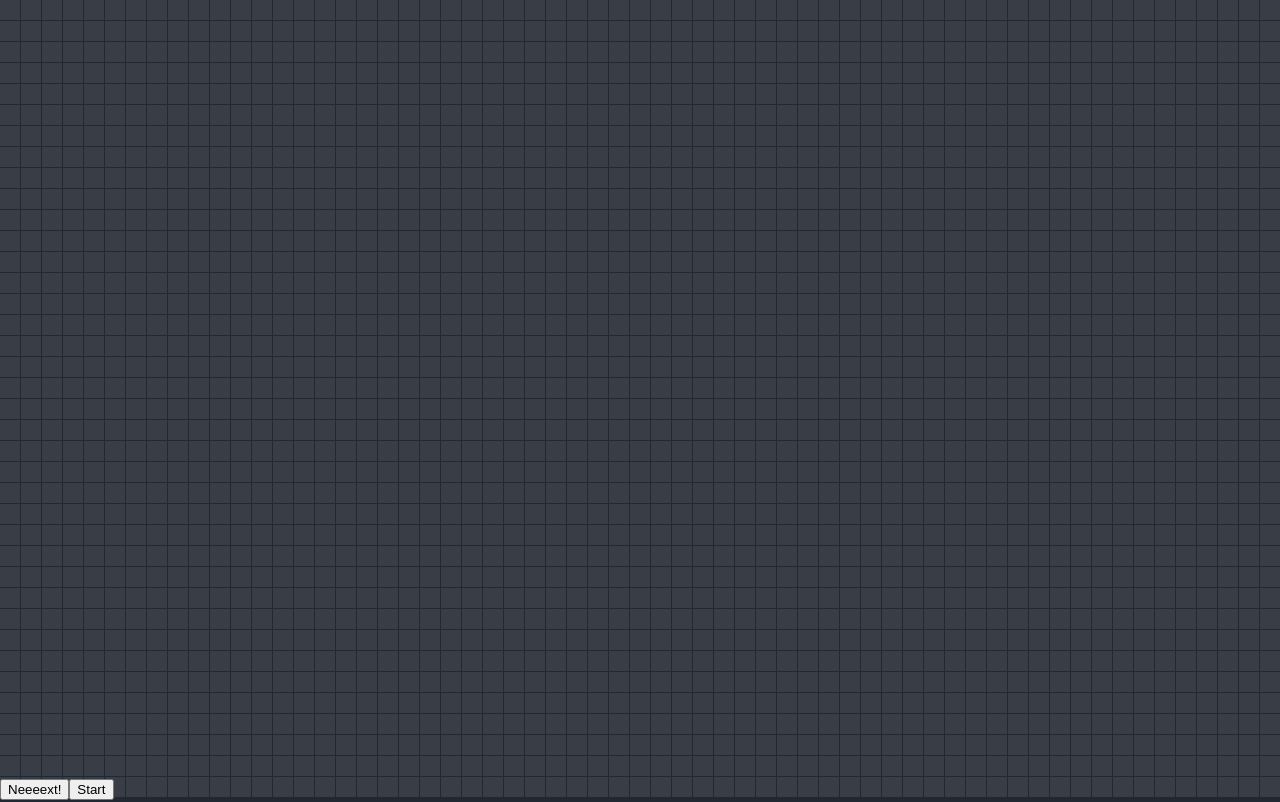
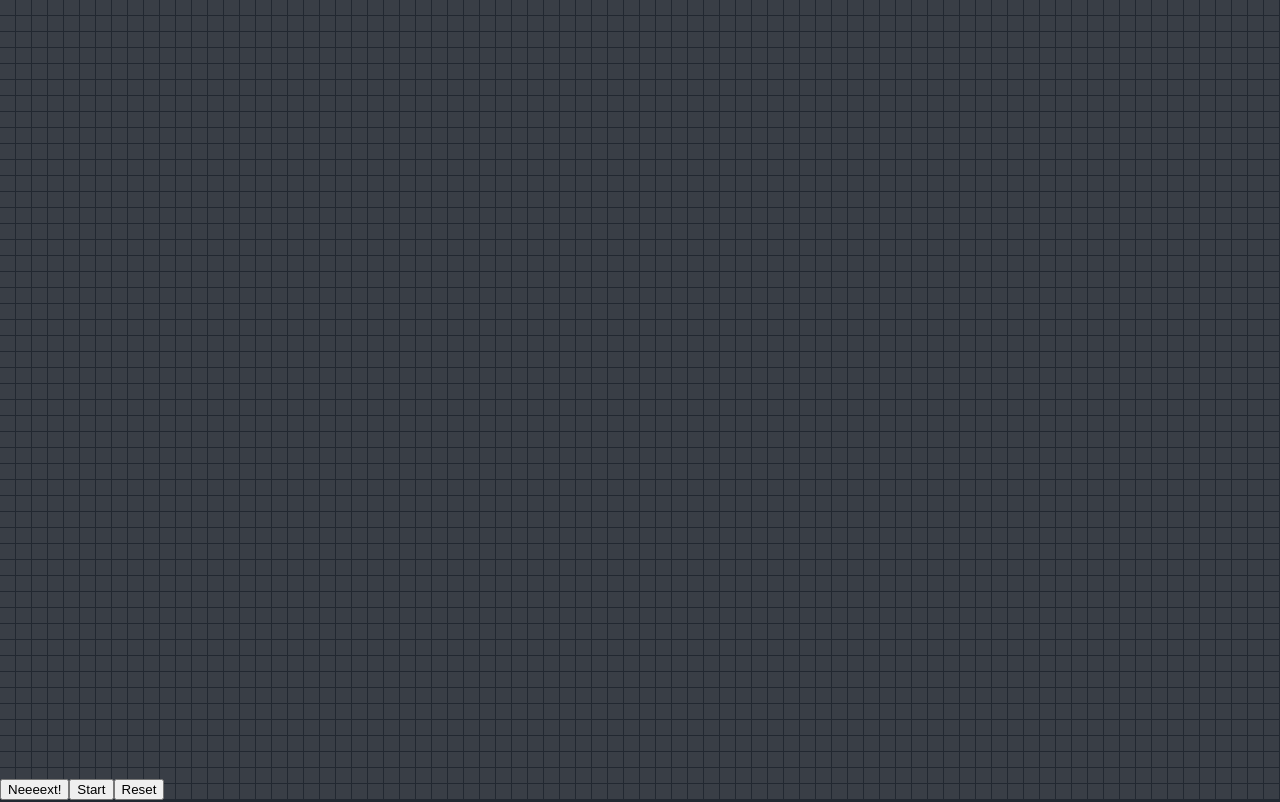
Before and after one commit to osvalds/react-conway, a React (Create React App) app: page / in a window 1280 px wide. Built offline with nearby package versions, Linux system fonts and the light colour scheme.

Commit message:
Add reset button

```diff
--- a/src/App.js
+++ b/src/App.js
@@ -6,7 +6,7 @@ import useBoard, {handleBoardDimensionChange} from "./hooks/useBoard";
 import {indexToCoord, coordToIndex} from "./util"
 
 const INTERVAL = 50;
-const CELLSIZE = 20;
+const CELLSIZE = 15;
 const gridGap = 1;
 
 function Cell({index, cell, toggleCell}) {
@@ -121,6 +121,12 @@ function BoardWrapper({cols, rows, seed, windowSize, setRows, setCols}) {
                 <button onClick={e => setIsRunning(!isRunning)}>
                     {isRunning ? "Stop" : "Start"}
                 </button>
+                <button onClick={() => {
+                    setIsRunning(false);
+                    setBoard([...board].fill(0))
+                }}>
+                    Reset
+                </button>
             </div>
         </Fragment>
     )
```
